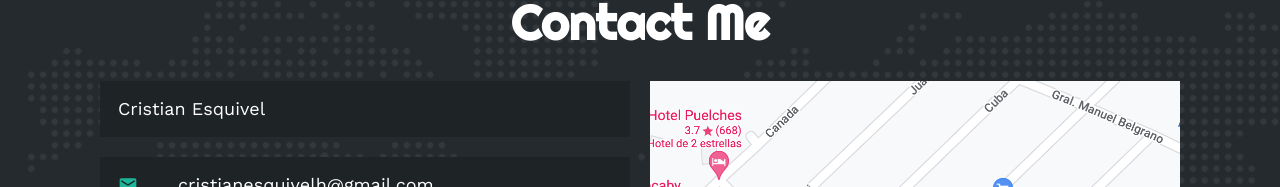
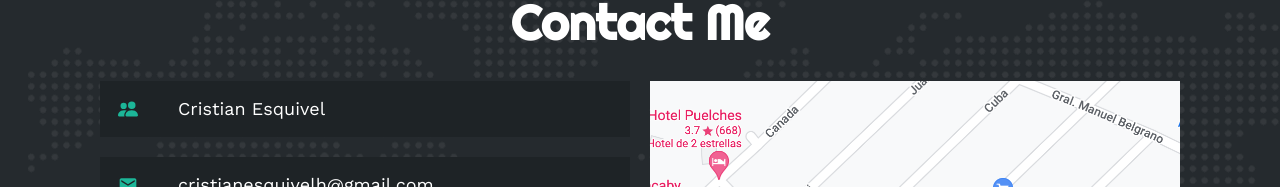
Before and after one commit to byKriz/cristian-portafolio, a React (Vite) app: page / in a window 1280 px wide. Shown: the part 2667-2854 px from the top of the page. Built offline with nearby package versions, Linux system fonts and the light colour scheme.

Commit message:
agregando un icono

```diff
--- a/src/container/Contact/Contact.jsx
+++ b/src/container/Contact/Contact.jsx
@@ -1,9 +1,8 @@
 import React from "react";
 import styles from "./Contact.module.scss";
-import { BsDownload } from "react-icons/bs";
-import { FaPaperPlane } from "react-icons/fa";
 import { MdLocationOn, MdEmail } from "react-icons/md";
 import { FaGithub, FaLinkedin } from "react-icons/fa";
+import { BsFillPeopleFill } from "react-icons/bs";
 import location from "@assets/ubicacion.png";
 
 export const Contact = () => {
@@ -13,7 +12,10 @@ export const Contact = () => {
         <h2>Contact Me</h2>
         <div className={styles.row}>
           <div className={styles.col}>
-            <span className={styles.data}>Cristian Esquivel</span>
+            <span className={styles.data}>
+              <BsFillPeopleFill />
+              Cristian Esquivel
+            </span>
             <span className={styles.data}>
               <MdEmail />
               cristianesquivelh@gmail.com
```
